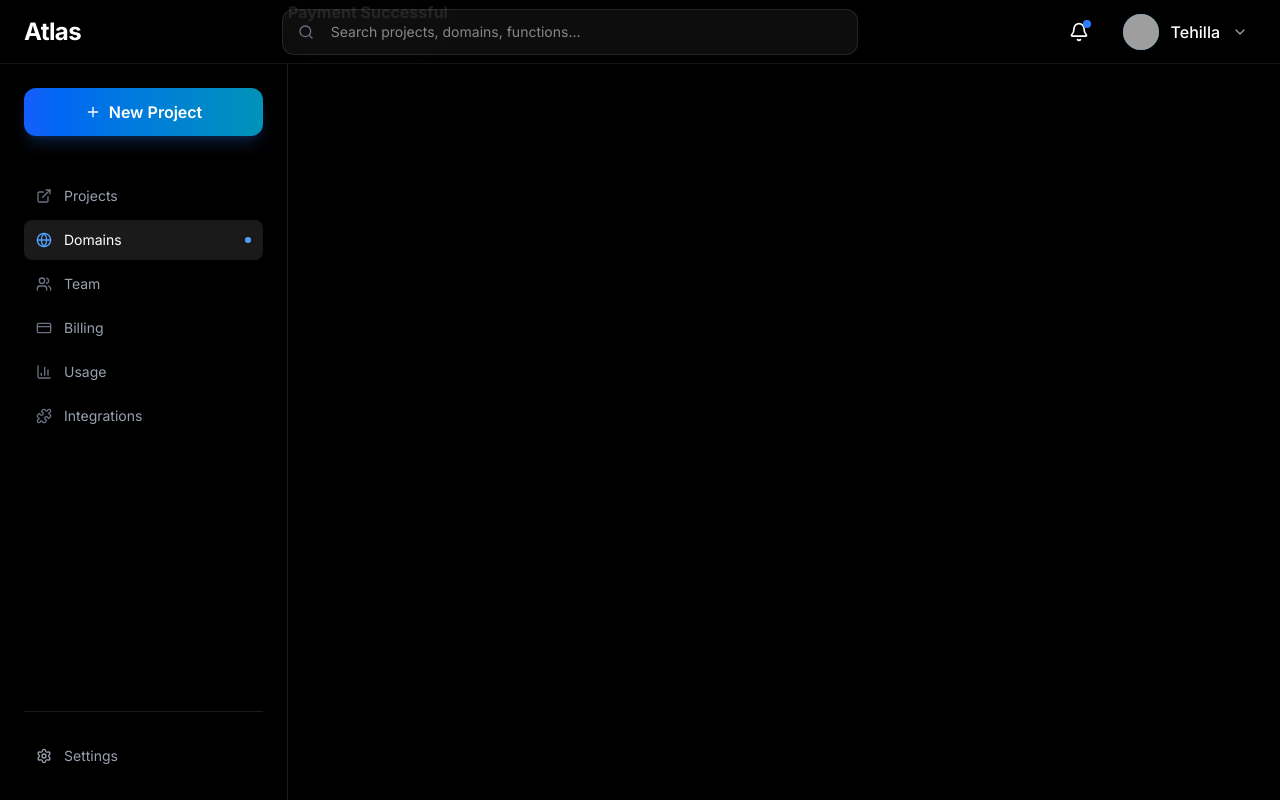
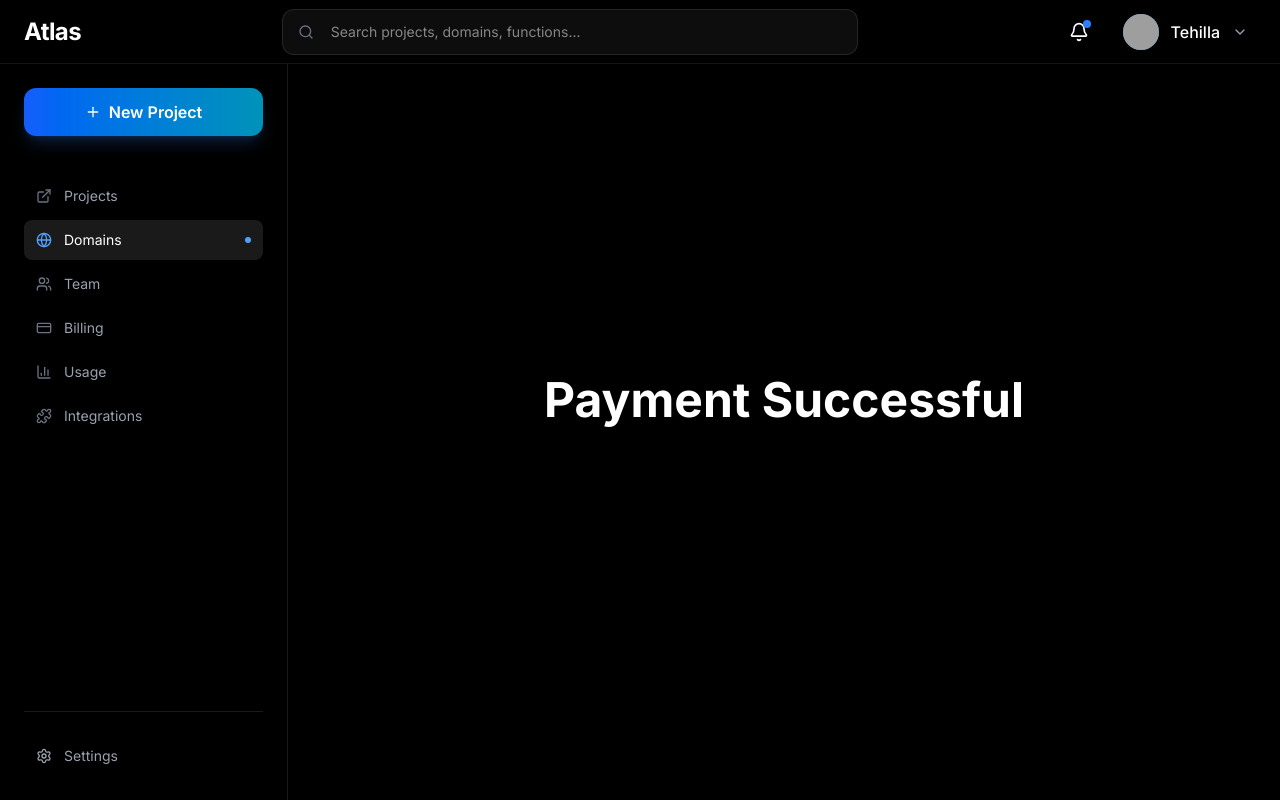
Before and after one commit to TEHILLA-22/atlas, a Next.js app: page /dashboard/domains/success in a window 1280 px wide. Built offline with nearby package versions, Linux system fonts and the light colour scheme; grey boxes are pictures that could not be loaded.

Commit message:
Enhance success page layout and styling

```diff
--- a/src/app/dashboard/domains/success/page.tsx
+++ b/src/app/dashboard/domains/success/page.tsx
@@ -1,7 +1,7 @@
 export default function success() {
     return (
-        <div className="bg-black-600">
-            <h1 className="text-white-500 font-bold justify-center">Payment Successful</h1>
+        <div className="flex items-center justify-center min-h-screen">
+            <h1 className="text-white-500 text-5xl font-bold justify-center">Payment Successful</h1>
         </div>
     )
 }
```
